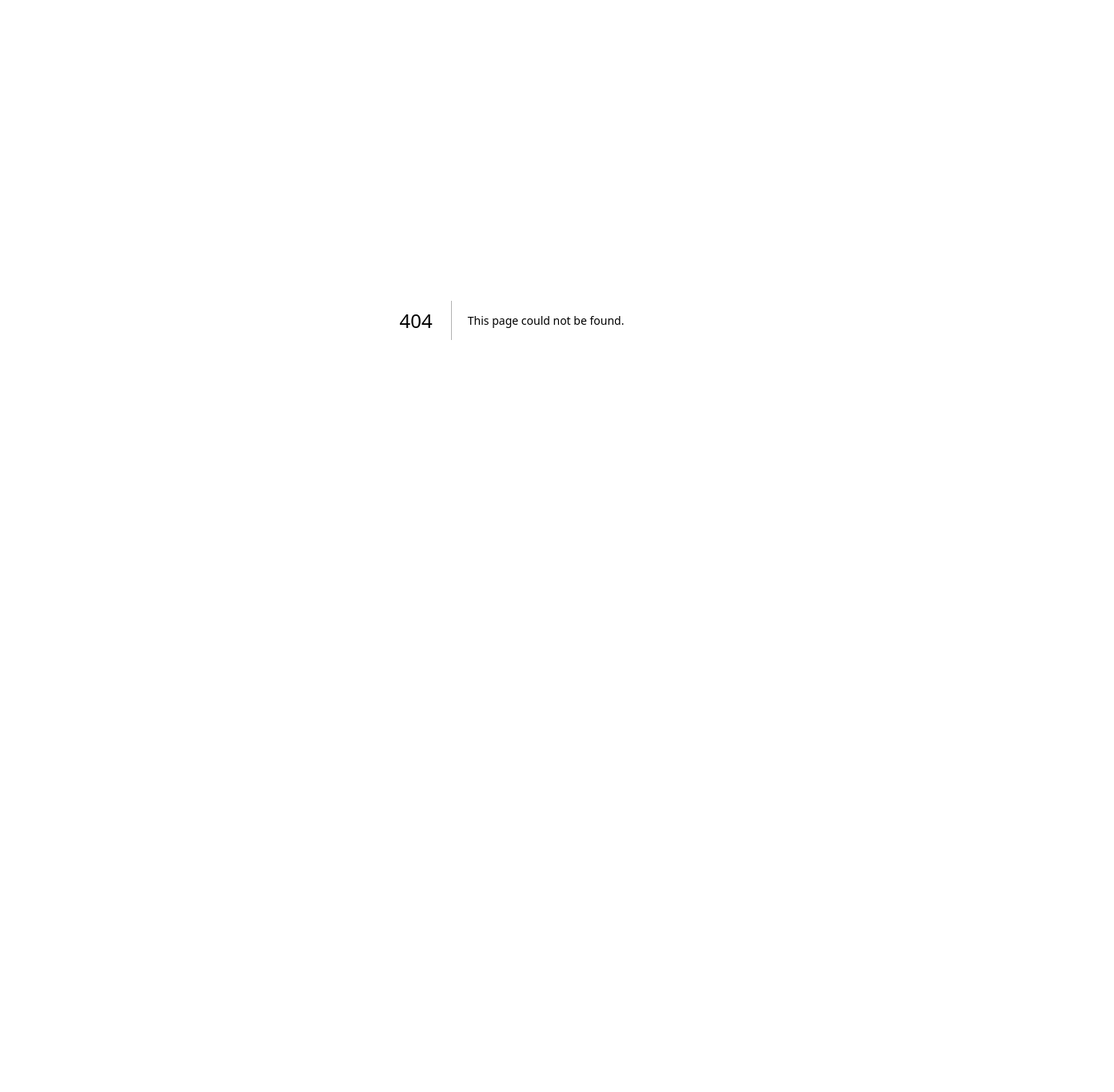
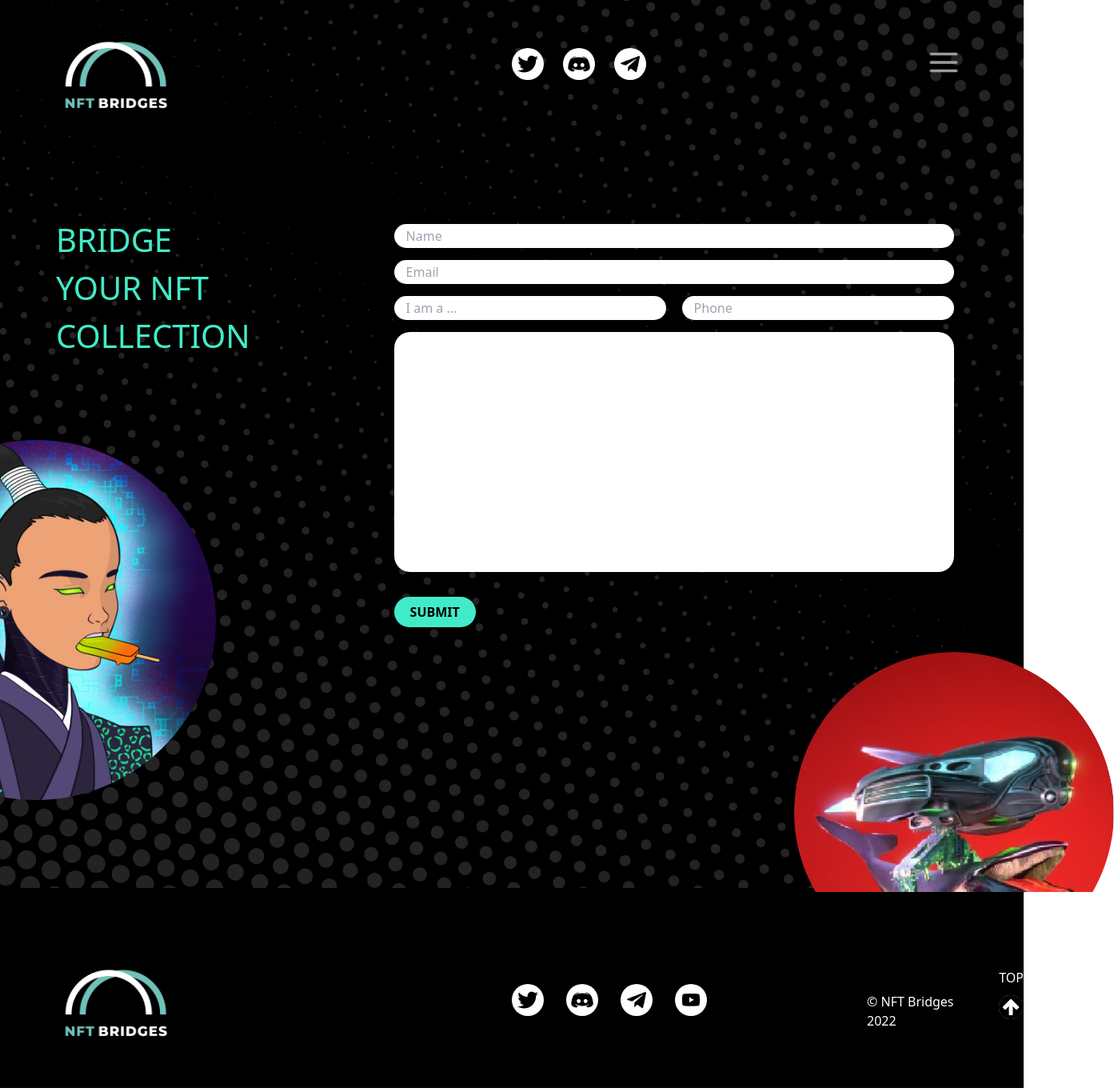
Before and after one commit to webmiraclepro/bridge-website, a Next.js app: page /Contact in a window 1280 px wide. Before the commit this address had no page. Shown: the whole page at 80% size, 1393 px wide, since content can reach past the window. Before the commit the page ends 800 px from the top, so only its background shows below. Built offline with nearby package versions, Linux system fonts and the light colour scheme.

Commit message:
All done

```diff
--- a/package.json
+++ b/package.json
@@ -14,7 +14,8 @@
     "next-videos": "1.5.0",
     "react": "18.2.0",
     "react-dom": "18.2.0",
-    "react-player": "^2.11.0"
+    "react-player": "^2.11.0",
+    "router": "^1.3.7"
   },
   "devDependencies": {
     "autoprefixer": "^10.4.13",
--- /dev/null
+++ b/pages/Contact.js
@@ -0,0 +1,77 @@
+import Image from 'next/image'
+import React from 'react'
+import Header from './components/Header'
+import Footer from './components/Footer'
+
+function Contact() {
+  return (
+    <div>
+      <div className="w-full h-[1110px] bg-[url('../public/image/Backgrouns-04.jpg')] bg-cover flex-col">
+        <div >
+            <Header />
+        </div>
+        <div>
+          <div className='flex'>
+              <div className='flex-col mt-[120px] justify-center items-center ml-[70px]'>
+                  <div className=''>
+                      <p className='text-[40px] text-[#42EBC8]'>
+                          BRIDGE <br />
+                          YOUR NFT<br />
+                          COLLECTION<br />
+                      </p>
+                  </div>
+                  <div className='mt-[100px] ml-[-250px]'>
+                      <div className='w-[450px] h-[450px]'>
+                          <Image src='/image/Crash_Punk_NFT.jpg' width={450} height={450} className='rounded-full'/>
+                      </div>
+                  </div>
+              </div>
+              <div className='flex-col items-start justify-center ml-[130px] mt-[130px]'>
+                  <div className='flex-col ml-[50px]'>
+                    <div className=''>
+                      <input placeholder='Name'
+                      className='w-[700px] h-[30px] rounded-full pl-[15px]'/>
+                    </div>
+                    <div className='mt-[15px]'>
+                      <input placeholder='Email'
+                      className='w-[700px] h-[30px] rounded-full pl-[15px]'/>
+                    </div>
+                    <div className='flex'>
+                      <div className='mt-[15px]'>
+                        <input placeholder='I am a ...'
+                        className='w-[340px] h-[30px] rounded-full pl-[15px]'/>
+                      </div>
+                      <div className='mt-[15px] ml-[20px]'>
+                        <input placeholder='Phone'
+                        className='w-[340px] h-[30px] rounded-full pl-[15px]'/>
+                      </div>
+                    </div>
+                    <div className='mt-[15px]'>
+                      <input
+                      className='w-[700px] h-[300px] rounded-[20px] pl-[15px]'/>
+                    </div>
+                    <div className='w-[300px] h-[100px] rounded-full flex items-center'>
+                      <button className='py-[7px] px-[20px] bg-[#42EBC8] rounded-full font-bold'
+                            onClick={() => router.push('/Contact')}>
+                            SUBMIT
+                        </button>
+                    </div>
+                    <div className='w-[400px] h-[400px] ml-[500px] overflow-hidden rounded-full'>
+                        <div className='w-[400px] h-[300px] overflow-hidden'>
+                            <Image src='/image/Space_whales_NFT.jpg' width={400} height={400} className='rounded-full'/>
+                        </div>
+                    </div>
+                  </div>
+              </div>
+          </div>
+        </div>
+        <hr />
+      </div>
+      <div className='bg-black'>
+        <Footer />
+      </div>
+    </div>
+  )
+}
+
+export default Contact
--- a/pages/components/Footer.js
+++ b/pages/components/Footer.js
@@ -9,12 +9,12 @@ import arrowup from "../../public/image/arrowup.png";
 
 function Footer() {
   return (
-    <div className="w-full h-[300px] flex">
+    <div className="w-full h-[250px] flex">
         <div className='w-1/2 pl-[20px] pt-[40px] flex items-center'>
           <Image src={nftBridgeImage} width={250} height={100} className='flex object-cover p-[50px]'/>
         </div>
         <div className='w-1/2 flex'>
-          <div className='flex space-x-7 mt-[150px]'>
+          <div className='flex space-x-7 mt-[120px]'>
             <div className='bg-white rounded-full w-10 h-10'>
               <Image src={twitterIcon} className='p-1'/>
             </div>
@@ -28,12 +28,12 @@ function Footer() {
               <Image src={youtubeIcon} className='p-2'/>
             </div>
           </div>
-          <div className='ml-[200px] mt-[160px]'>
+          <div className='ml-[200px] mt-[130px]'>
                 <p className='text-white font-[17px]'>
                     © NFT Bridges 2022
                 </p>
             </div>
-            <div className='flex flex-col ml-[50px] mt-[130px]'>
+            <div className='flex flex-col ml-[50px] mt-[100px]'>
                 <p className='text-white'>
                     TOP
                 </p>
--- a/pages/components/Header.js
+++ b/pages/components/Header.js
@@ -11,21 +11,21 @@ function Header() {
   return (
     <div className="w-full h-[150px] flex">
         <div className='w-1/2 pl-[20px] pt-[40px] flex items-center'>
-          <Image src={nftBridgeImage} width={300} height={200} className='flex object-cover p-[50px]'/>
+          <Image src={nftBridgeImage} width={250} height={150} className='flex object-cover p-[50px]'/>
         </div>
         <div className='w-1/2 flex'>
           <div className='flex space-x-6 mt-[60px] content-start w-4/5'>
-            <a className='bg-white rounded-full w-12 h-12' href='https://twitter.com/nft_bridges' target='_blank'>
+            <a className='bg-white rounded-full w-10 h-10' href='https://twitter.com/nft_bridges' target='_blank'>
               <Image src={twitterIcon} className='p-1'/>
             </a>
-            <a className='bg-white rounded-full w-12 h-12' href='https://discord.gg/cnEsj65uJh' target='_blank'>
+            <a className='bg-white rounded-full w-10 h-10' href='https://discord.gg/cnEsj65uJh' target='_blank'>
               <Image src={discordIcon} className='p-1'/>
             </a>
-            <a className='bg-white rounded-full w-12 h-12' href='https://t.me/nft_bridges' target='_blank'>
+            <a className='bg-white rounded-full w-10 h-10' href='https://t.me/nft_bridges' target='_blank'>
               <Image src={telegramIcon} className='p-2'/>
             </a>
           </div>
-          <div className='w-16 h-16 mt-[50px]'>
+          <div className='w-14 h-14 mt-[50px]'>
             <Image src={menuIcon} />
           </div>
         </div>
--- a/pages/components/Seventh.js
+++ b/pages/components/Seventh.js
@@ -2,8 +2,10 @@ import React from 'react'
 import Image from 'next/image'
 import robel from '../../public/image/Rebel_tuer_NFT.jpg';
 import crash from '../../public/image/Crash_Punk_NFT.jpg';
+import { useRouter } from 'next/router';
 
 function Seventh() {
+  const router = useRouter();
   return (
     <div className="w-full h-[1600px] bg-[url('../public/image/Backgrouns-07.jpg')] bg-cover flex-col">
         <div className='flex'>
@@ -122,9 +124,10 @@ function Seventh() {
                 </div>
             </div>
             <div className='w-[300px] h-[100px] rounded-full flex items-center mt-[120px] ml-[50px]'>
-               <p className='py-[25px] px-[50px] bg-[#42EBC8] rounded-full font-bold'>
+               <button className='py-[25px] px-[50px] bg-[#42EBC8] rounded-full font-bold'
+                    onClick={() => router.push('/Contact')}>
                     CONTACT
-                </p>
+                </button>
             </div>
         </div>
     </div>
```
Also changed, not shown: public/image/Space_whales_NFT.jpg, 1 other file (tests, documents, lock files or other folders).
